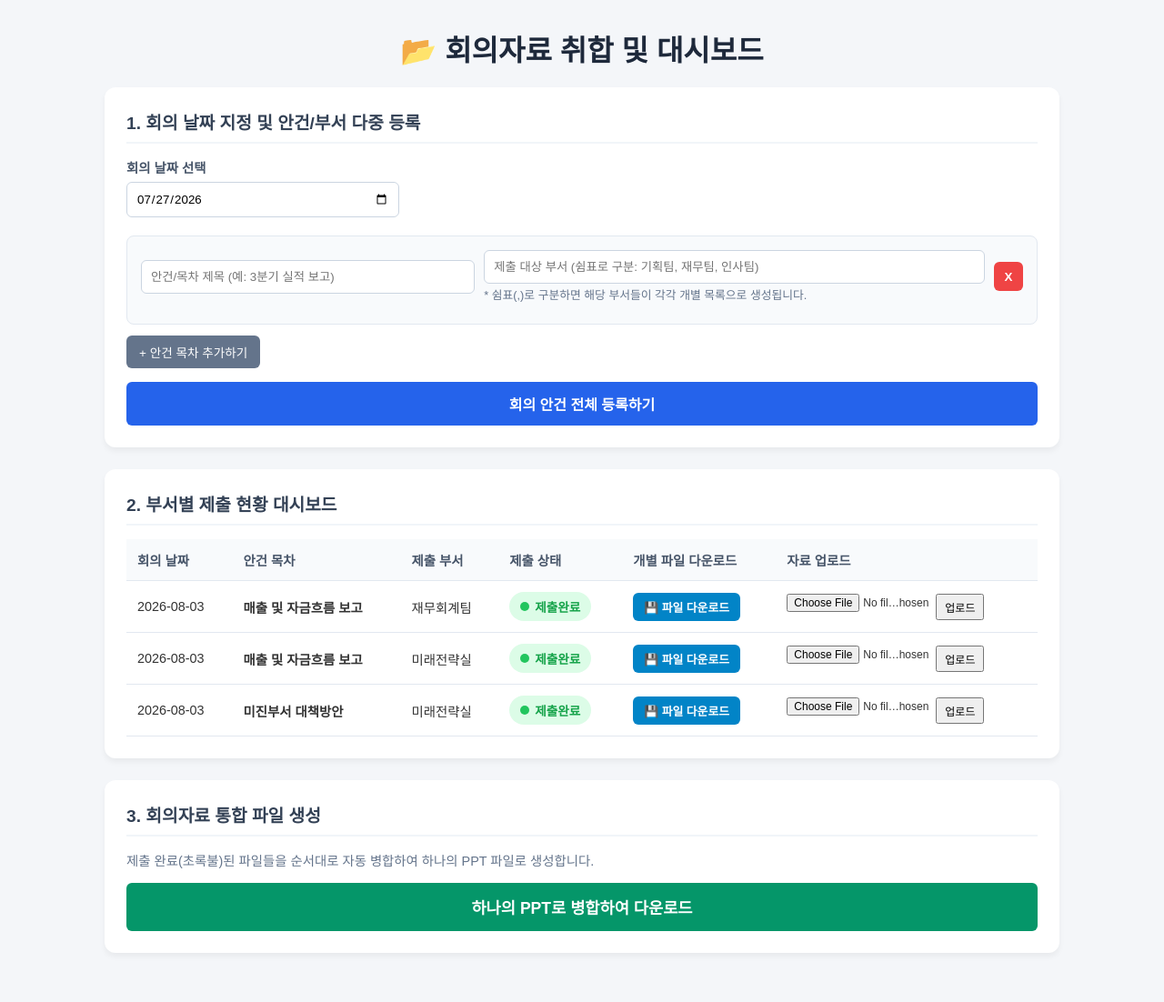
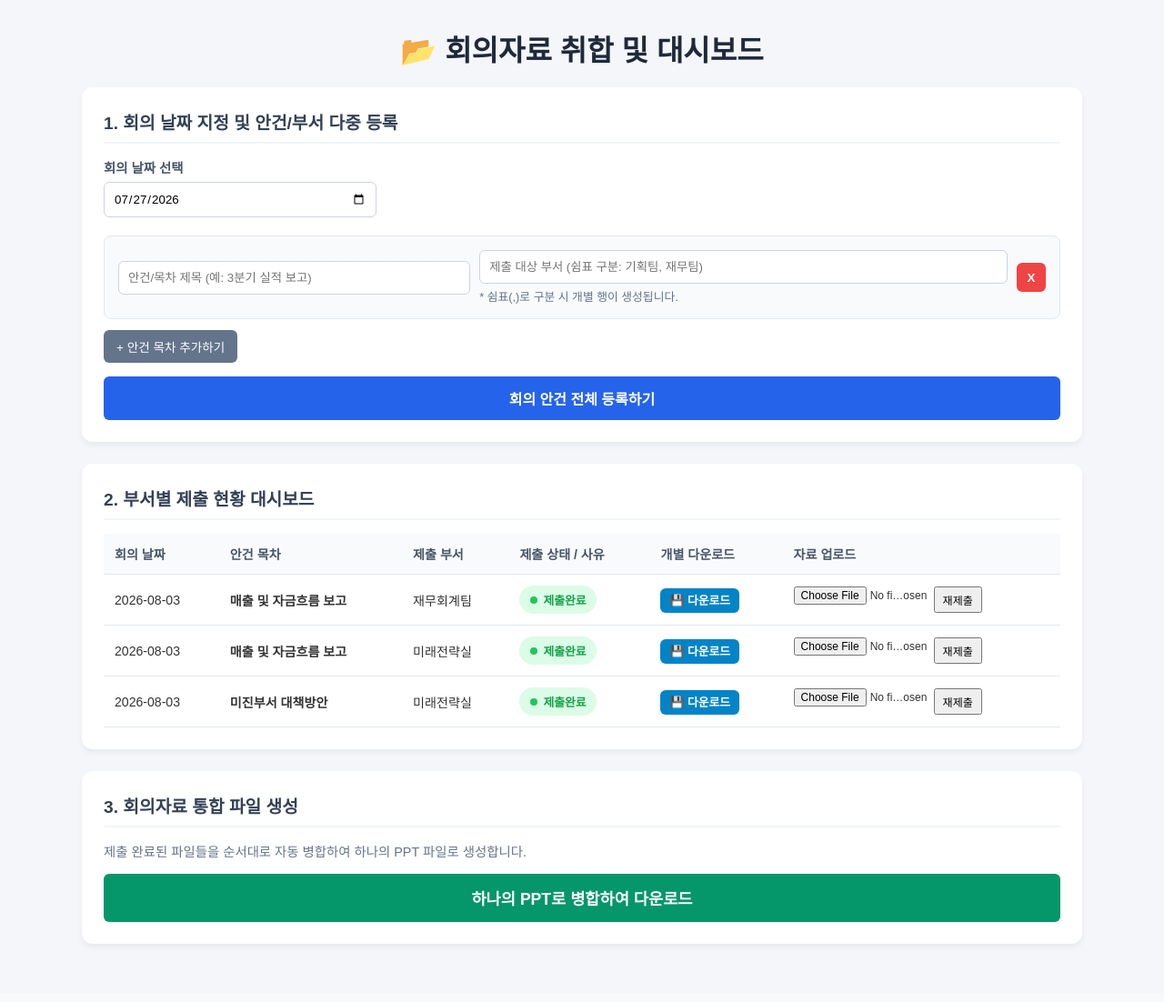
Before and after one commit to yhee970428-ship-it/meeting_app, a Flask app: page / in a window 1280 px wide. Shown: the whole page at 91% size. After the commit the page ends 1040 px from the top, so only its background shows below. Run offline with Flask 3, Linux system fonts and the light colour scheme; data comes from the database, SQL or seed files in the repository.

Commit message:
Update reupload reason feature

```diff
--- a/app.py
+++ b/app.py
@@ -14,7 +14,7 @@ DB_FILE = 'meeting_data.db'
 os.makedirs(UPLOAD_FOLDER, exist_ok=True)
 os.makedirs(OUTPUT_FOLDER, exist_ok=True)
 
-# 데이터베이스 초기화 (새로고침 시 데이터 유지)
+# DB 초기화
 def init_db():
     conn = sqlite3.connect(DB_FILE)
     cursor = conn.cursor()
@@ -26,7 +26,8 @@ def init_db():
             dept TEXT NOT NULL,
             file_path TEXT,
             original_filename TEXT,
-            status TEXT DEFAULT '제출필요'
+            status TEXT DEFAULT '제출필요',
+            reupload_reason TEXT
         )
     ''')
     conn.commit()
@@ -43,22 +44,22 @@ def get_db_connection():
 def index():
     return render_template('index.html')
 
-# 1. 안건 등록 (날짜 1개 + 안건 여러 개 + 부서 여러 개 다중 추가 지원)
+# 안건 등록
 @app.route('/api/topics', methods=['POST'])
 def add_topics():
     data = request.json
     meeting_date = data.get("meeting_date")
-    items = data.get("items", []) # [{title: "안건1", depts: ["기획팀", "재무팀"]}, ...]
+    items = data.get("items", [])
 
     if not meeting_date or not items:
-        return jsonify({"success": False, "message": "날짜와 안건 정보를 모두 입력해 주세요."}), 400
+        return jsonify({"success": False, "message": "날짜와 안건 정보를 입력해 주세요."}), 400
 
     conn = get_db_connection()
     cursor = conn.cursor()
 
     for item in items:
         title = item.get("title")
-        depts = item.get("depts", []) # 배열 형태
+        depts = item.get("depts", [])
         for dept in depts:
             if title and dept:
                 cursor.execute(
@@ -70,7 +71,7 @@ def add_topics():
     conn.close()
     return jsonify({"success": True})
 
-# 2. 안건 목록 및 대시보드 조회
+# 안건 목록 조회
 @app.route('/api/topics', methods=['GET'])
 def get_topics():
     conn = get_db_connection()
@@ -82,13 +83,15 @@ def get_topics():
     topics = [dict(row) for row in rows]
     return jsonify(topics)
 
-# 3. 파일 업로드
+# 파일 업로드 (재제출 사유 포함)
 @app.route('/api/upload/<int:topic_id>', methods=['POST'])
 def upload_file(topic_id):
     if 'file' not in request.files:
         return jsonify({"success": False, "message": "파일이 없습니다."}), 400
 
     file = request.files['file']
+    reason = request.form.get('reason', '')
+
     if file.filename == '':
         return jsonify({"success": False, "message": "선택된 파일이 없습니다."}), 400
 
@@ -101,19 +104,27 @@ def upload_file(topic_id):
     filepath = os.path.join(UPLOAD_FOLDER, filename)
     file.save(filepath)
 
-    # DB 업데이트
     conn = get_db_connection()
     cursor = conn.cursor()
+
+    # 기존 상태 확인
+    cursor.execute('SELECT status FROM topics WHERE id = ?', (topic_id,))
+    row = cursor.fetchone()
+
+    status = "제출완료"
+    if row and row['status'] == '제출완료':
+        status = "재제출완료"
+
     cursor.execute(
-        'UPDATE topics SET file_path = ?, original_filename = ?, status = ? WHERE id = ?',
-        (filepath, original_filename, "제출완료", topic_id)
+        'UPDATE topics SET file_path = ?, original_filename = ?, status = ?, reupload_reason = ? WHERE id = ?',
+        (filepath, original_filename, status, reason, topic_id)
     )
     conn.commit()
     conn.close()
 
     return jsonify({"success": True})
 
-# 4. 개별 업로드 파일 다운로드
+# 개별 다운로드
 @app.route('/download/single/<int:topic_id>')
 def download_single_file(topic_id):
     conn = get_db_connection()
@@ -124,21 +135,21 @@ def download_single_file(topic_id):
 
     if row and row['file_path'] and os.path.exists(row['file_path']):
         return send_file(row['file_path'], as_attachment=True, download_name=row['original_filename'])
-    return "파일을 찾을 수 없습니다.", 404
+    return "파일을 찾을 수 없습니다. (서버 재부팅으로 인해 파일이 유실되었을 수 있으니 다시 제출해 주세요.)", 404
 
-# 5. PPT 자동 병합 및 다운로드
+# PPT 자동 병합
 @app.route('/api/merge', methods=['POST'])
 def merge_ppts():
     conn = get_db_connection()
     cursor = conn.cursor()
-    cursor.execute('SELECT file_path FROM topics WHERE status = "제출완료" AND file_path IS NOT NULL ORDER BY id ASC')
+    cursor.execute('SELECT file_path FROM topics WHERE status IN ("제출완료", "재제출완료") AND file_path IS NOT NULL ORDER BY id ASC')
     rows = cursor.fetchall()
     conn.close()
 
-    valid_files = [row['file_path'] for row in rows if os.path.exists(row['file_path'])]
+    valid_files = [row['file_path'] for row in rows if row['file_path'] and os.path.exists(row['file_path'])]
 
     if not valid_files:
-        return jsonify({"success": False, "message": "취합할 제출 완료된 PPT 파일이 없습니다."}), 400
+        return jsonify({"success": False, "message": "취합할 제출 완료된 PPT 파일이 없거나, 서버 재부팅으로 파일이 유실되었습니다. 파일 재제출 후 시도해 주세요."}), 400
 
     try:
         base_prs = Presentation(valid_files[0])
--- a/templates/index.html
+++ b/templates/index.html
@@ -7,39 +7,41 @@
   <style>
     * { box-sizing: border-box; margin: 0; padding: 0; font-family: 'Pretendard', sans-serif; }
     body { background-color: #f4f6f9; padding: 30px; color: #333; }
-    .container { max-width: 1050px; margin: 0 auto; }
+    .container { max-width: 1100px; margin: 0 auto; }
 
     h1 { margin-bottom: 20px; text-align: center; color: #1e293b; }
     .card { background: white; border-radius: 12px; padding: 24px; margin-bottom: 24px; box-shadow: 0 4px 6px rgba(0,0,0,0.05); }
     .card h2 { font-size: 1.2rem; margin-bottom: 15px; color: #334155; border-bottom: 2px solid #f1f5f9; padding-bottom: 8px; }
 
-    /* 입력 폼 스타일 */
     .date-selection { margin-bottom: 20px; max-width: 300px; }
     .date-selection label { font-size: 0.9rem; font-weight: bold; color: #475569; display: block; margin-bottom: 6px; }
 
     .topic-item { background: #f8fafc; border: 1px solid #e2e8f0; border-radius: 8px; padding: 15px; margin-bottom: 12px; }
-    .form-row { display: grid; grid-template-columns: 2fr 3fr auto; gap: 10px; align-items: center; margin-bottom: 8px; }
+    .form-row { display: grid; grid-template-columns: 2fr 3fr auto; gap: 10px; align-items: center; }
 
     input[type="text"], input[type="date"] { width: 100%; padding: 10px; border: 1px solid #cbd5e1; border-radius: 6px; outline: none; }
-    .dept-hint { font-size: 0.8rem; color: #64748b; margin-top: 2px; }
+    .dept-hint { font-size: 0.8rem; color: #64748b; margin-top: 4px; }
 
     .btn-add-item { background: #64748b; color: white; padding: 8px 14px; border: none; border-radius: 6px; cursor: pointer; font-size: 0.85rem; margin-bottom: 15px; }
     .btn-remove-item { background: #ef4444; color: white; border: none; border-radius: 6px; width: 32px; height: 32px; cursor: pointer; font-weight: bold; }
     .btn-submit-all { background: #2563eb; color: white; border: none; border-radius: 6px; padding: 12px 20px; font-weight: bold; width: 100%; cursor: pointer; font-size: 1rem; }
 
-    /* 대시보드 테이블 */
     table { width: 100%; border-collapse: collapse; margin-top: 10px; }
-    th, td { padding: 12px; text-align: left; border-bottom: 1px solid #e2e8f0; font-size: 0.9rem; }
+    th, td { padding: 12px; text-align: left; border-bottom: 1px solid #e2e8f0; font-size: 0.88rem; }
     th { background-color: #f8fafc; color: #475569; }
 
-    .badge { display: inline-flex; align-items: center; gap: 6px; padding: 6px 12px; border-radius: 20px; font-size: 0.85rem; font-weight: bold; }
+    .badge { display: inline-flex; align-items: center; gap: 6px; padding: 6px 12px; border-radius: 20px; font-size: 0.8rem; font-weight: bold; }
     .badge-red { background-color: #fee2e2; color: #dc2626; }
     .badge-green { background-color: #dcfce7; color: #16a34a; }
-    .dot { width: 10px; height: 10px; border-radius: 50%; display: inline-block; }
+    .badge-blue { background-color: #dbeafe; color: #2563eb; }
+    .dot { width: 8px; height: 8px; border-radius: 50%; display: inline-block; }
     .dot-red { background-color: #ef4444; }
     .dot-green { background-color: #22c55e; }
+    .dot-blue { background-color: #3b82f6; }
 
-    .btn-download { background-color: #0284c7; color: white; text-decoration: none; padding: 6px 12px; border-radius: 6px; font-size: 0.8rem; font-weight: 600; display: inline-block; }
+    .reason-text { font-size: 0.75rem; color: #64748b; margin-top: 4px; display: block; font-style: italic; }
+
+    .btn-download { background-color: #0284c7; color: white; text-decoration: none; padding: 6px 10px; border-radius: 6px; font-size: 0.8rem; font-weight: 600; }
     .btn-merge { width: 100%; background-color: #059669; padding: 14px; font-size: 1.1rem; color: white; border: none; border-radius: 6px; font-weight: bold; cursor: pointer; }
     .btn-merge:hover { background-color: #047857; }
   </style>
@@ -49,24 +51,17 @@
 <div class="container">
   <h1>📂 회의자료 취합 및 대시보드</h1>
 
-  <!-- 1. 안건 등록 폼 -->
   <div class="card">
     <h2>1. 회의 날짜 지정 및 안건/부서 다중 등록</h2>
-
     <div class="date-selection">
       <label>회의 날짜 선택</label>
       <input type="date" id="meetingDate">
     </div>
-
-    <div id="topicContainer">
-      <!-- 안건 등록 카드가 동적으로 추가됨 -->
-    </div>
-
+    <div id="topicContainer"></div>
     <button class="btn-add-item" onclick="addTopicRow()">+ 안건 목차 추가하기</button>
     <button class="btn-submit-all" onclick="submitTopics()">회의 안건 전체 등록하기</button>
   </div>
 
-  <!-- 2. 대시보드 및 자료 다운로드/업로드 -->
   <div class="card">
     <h2>2. 부서별 제출 현황 대시보드</h2>
     <table>
@@ -75,36 +70,33 @@
           <th>회의 날짜</th>
           <th>안건 목차</th>
           <th>제출 부서</th>
-          <th>제출 상태</th>
-          <th>개별 파일 다운로드</th>
+          <th>제출 상태 / 사유</th>
+          <th>개별 다운로드</th>
           <th>자료 업로드</th>
         </tr>
       </thead>
-      <tbody id="topicTableBody">
-        <!-- 동적 렌더링 -->
-      </tbody>
+      <tbody id="topicTableBody"></tbody>
     </table>
   </div>
 
-  <!-- 3. 통합 다운로드 -->
   <div class="card">
     <h2>3. 회의자료 통합 파일 생성</h2>
     <p style="color: #64748b; margin-bottom: 15px; font-size: 0.9rem;">
-      제출 완료(초록불)된 파일들을 순서대로 자동 병합하여 하나의 PPT 파일로 생성합니다.
+      제출 완료된 파일들을 순서대로 자동 병합하여 하나의 PPT 파일로 생성합니다.
     </p>
     <button class="btn-merge" onclick="mergePPTs()">하나의 PPT로 병합하여 다운로드</button>
   </div>
 </div>
 
 <script>
+  let currentTopics = [];
+
   document.addEventListener('DOMContentLoaded', () => {
-    // 오늘 날짜 기본 세팅
     document.getElementById('meetingDate').valueAsDate = new Date();
-    addTopicRow(); // 기본 1개 안건 폼 표시
-    fetchTopics(); // 데이터베이스 안건 가져오기
+    addTopicRow();
+    fetchTopics();
   });
 
-  // 안건 입력 행 추가
   function addTopicRow() {
     const container = document.getElementById('topicContainer');
     const div = document.createElement('div');
@@ -115,8 +107,8 @@
           <input type="text" class="topic-title" placeholder="안건/목차 제목 (예: 3분기 실적 보고)">
         </div>
         <div>
-          <input type="text" class="topic-depts" placeholder="제출 대상 부서 (쉼표로 구분: 기획팀, 재무팀, 인사팀)">
-          <div class="dept-hint">* 쉼표(,)로 구분하면 해당 부서들이 각각 개별 목록으로 생성됩니다.</div>
+          <input type="text" class="topic-depts" placeholder="제출 대상 부서 (쉼표 구분: 기획팀, 재무팀)">
+          <div class="dept-hint">* 쉼표(,)로 구분 시 개별 행이 생성됩니다.</div>
         </div>
         <div>
           <button class="btn-remove-item" onclick="removeTopicRow(this)">X</button>
@@ -135,7 +127,6 @@
     }
   }
 
-  // 안건 등록 요청
   async function submitTopics() {
     const meetingDate = document.getElementById('meetingDate').value;
     if (!meetingDate) {
@@ -144,14 +135,10 @@
     }
 
     const items = [];
-    const topicRows = document.querySelectorAll('.topic-item');
-
-    topicRows.forEach(row => {
+    document.querySelectorAll('.topic-item').forEach(row => {
       const title = row.querySelector('.topic-title').value.trim();
       const deptsStr = row.querySelector('.topic-depts').value.trim();
-
       if (title && deptsStr) {
-        // 쉼표 단위로 부서 분리
         const depts = deptsStr.split(',').map(d => d.trim()).filter(d => d !== '');
         items.push({ title, depts });
       }
@@ -171,21 +158,18 @@
     const data = await res.json();
     if (data.success) {
       alert('안건이 성공적으로 등록되었습니다.');
-      // 폼 초기화
       document.getElementById('topicContainer').innerHTML = '';
       addTopicRow();
       fetchTopics();
     }
   }
 
-  // 안건 목록 불러오기 (DB 조회)
   async function fetchTopics() {
     const res = await fetch('/api/topics');
-    const topics = await res.json();
-    renderTable(topics);
+    currentTopics = await res.json();
+    renderTable(currentTopics);
   }
 
-  // 파일 업로드
   async function uploadFile(topicId) {
     const fileInput = document.getElementById(`file-${topicId}`);
     if (!fileInput.files[0]) {
@@ -193,8 +177,18 @@
       return;
     }
 
+    const topic = currentTopics.find(t => t.id === topicId);
+    let reason = "";
+
+    // 이미 제출된 상태이면 사유 입력 팝업 띄우기
+    if (topic && (topic.status === '제출완료' || topic.status === '재제출완료')) {
+      reason = prompt('재제출 사유를 간단히 입력해 주세요:');
+      if (reason === null) return; // 취소 누른 경우
+    }
+
     const formData = new FormData();
     formData.append('file', fileInput.files[0]);
+    formData.append('reason', reason);
 
     const res = await fetch(`/api/upload/${topicId}`, {
       method: 'POST',
@@ -210,7 +204,6 @@
     }
   }
 
-  // PPT 병합 요청
   async function mergePPTs() {
     const res = await fetch('/api/merge', { method: 'POST' });
     const data = await res.json();
@@ -222,24 +215,31 @@
     }
   }
 
-  // 테이블 그려주기
   function renderTable(topics) {
     const tbody = document.getElementById('topicTableBody');
     tbody.innerHTML = '';
 
     if (topics.length === 0) {
-      tbody.innerHTML = `<tr><td colspan="6" style="text-align:center; color:#94a3b8; padding: 20px;">등록된 회의 안건이 없습니다. 상단에서 등록해 주세요.</td></tr>`;
+      tbody.innerHTML = `<tr><td colspan="6" style="text-align:center; color:#94a3b8; padding: 20px;">등록된 회의 안건이 없습니다.</td></tr>`;
       return;
     }
 
     topics.forEach(topic => {
-      const isDone = topic.status === '제출완료';
-      const statusBadge = isDone
-        ? `<span class="badge badge-green"><span class="dot dot-green"></span>제출완료</span>`
-        : `<span class="badge badge-red"><span class="dot dot-red"></span>제출필요</span>`;
+      let statusBadge = `<span class="badge badge-red"><span class="dot dot-red"></span>제출필요</span>`;
 
+      if (topic.status === '제출완료') {
+        statusBadge = `<span class="badge badge-green"><span class="dot dot-green"></span>제출완료</span>`;
+      } else if (topic.status === '재제출완료') {
+        statusBadge = `<span class="badge badge-blue"><span class="dot dot-blue"></span>재제출완료</span>`;
+      }
+
+      if (topic.reupload_reason) {
+        statusBadge += `<span class="reason-text">사유: ${topic.reupload_reason}</span>`;
+      }
+
+      const isDone = topic.status === '제출완료' || topic.status === '재제출완료';
       const downloadBtn = isDone
-        ? `<a href="/download/single/${topic.id}" class="btn-download">💾 파일 다운로드</a>`
+        ? `<a href="/download/single/${topic.id}" class="btn-download">💾 다운로드</a>`
         : `<span style="color:#cbd5e1; font-size:0.8rem;">미제출</span>`;
 
       const tr = document.createElement('tr');
@@ -251,8 +251,8 @@
         <td>${downloadBtn}</td>
         <td>
           <div style="display:flex; gap: 4px;">
-            <input type="file" id="file-${topic.id}" accept=".ppt, .pptx" style="font-size:0.75rem; width:160px;">
-            <button onclick="uploadFile(${topic.id})" style="padding: 4px 8px; font-size:0.75rem; cursor:pointer;">업로드</button>
+            <input type="file" id="file-${topic.id}" accept=".ppt, .pptx" style="font-size:0.75rem; width:150px;">
+            <button onclick="uploadFile(${topic.id})" style="padding: 4px 8px; font-size:0.75rem; cursor:pointer;">${isDone ? '재제출' : '업로드'}</button>
           </div>
         </td>
       `;
```
